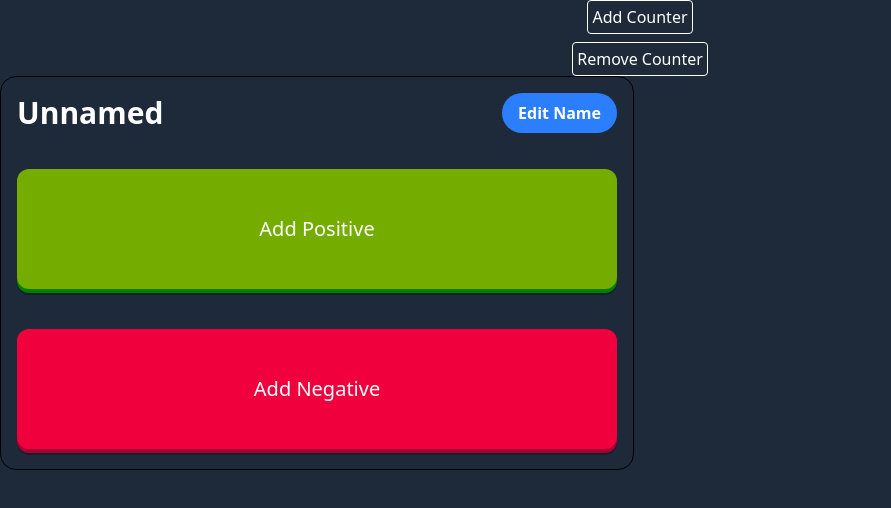
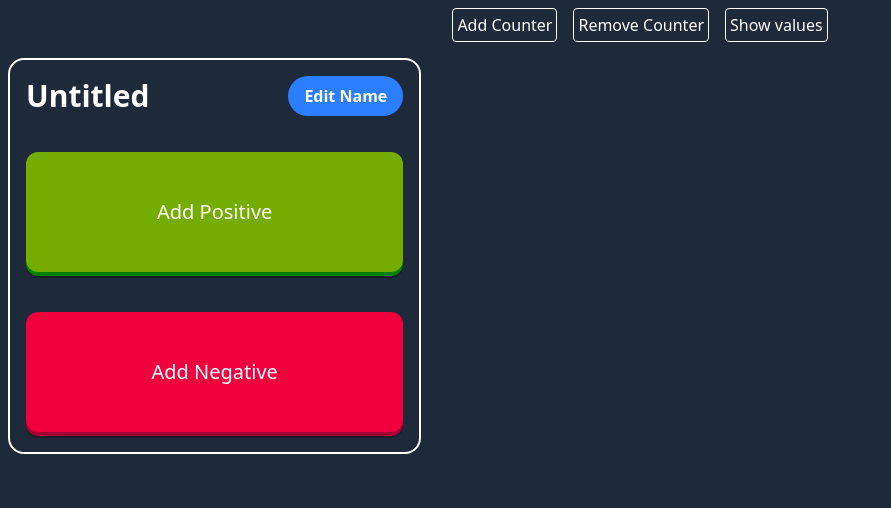
Before and after one commit to ramzialhaddad/blind-tally-counter, a SvelteKit app: page / in a window 1280 px wide. Both pictures are taken after a click on the button "Add Counter". Shown: the top 508 px of the page, without its empty margins (0-891 px from the left). Built offline with nearby package versions, Linux system fonts and the light colour scheme.

Commit message:
Adjusted CSS, Added showValues functionality
showValues requires more CSS to be prettier

```diff
--- a/src/routes/+page.svelte
+++ b/src/routes/+page.svelte
@@ -1,6 +1,7 @@
 <script lang="ts">
 	import Counter from "./Counter.svelte";
 	let counters: number = 0;
+    let showValuesFlag:boolean = false;
 
     function addCounter() {
         counters += 1;
@@ -10,16 +11,21 @@
         if(counters == 0) { return}
         counters -= 1;
 	}
+
+    function showValues(){
+        showValuesFlag = !showValuesFlag;
+	}
 </script>
 
-<div class="grid grid-cols-1 gap-y-2">
-	<button class="m-auto p-1 border-1 rounded text-white" onclick={() => addCounter()}>Add Counter</button>
-	<button class="m-auto p-1 border-1 rounded text-white" onclick={() => removeCounter()}>Remove Counter</button>
+<div class="flex justify-center gap-4 p-2">
+	<button class="p-1 border-1 rounded text-white" onclick={() => addCounter()}>Add Counter</button>
+	<button class="p-1 border-1 rounded text-white" onclick={() => removeCounter()}>Remove Counter</button>
+	<button class="p-1 border-1 rounded text-white" onclick={() => showValues()}>Show values</button>
 </div>
 
-<div class="grid grid-cols-2 gap-3">
+<div class="grid md:grid-cols-2 lg:grid-cols-3 gap-3 p-2">
 	{#each Array(counters) as e}
-		<Counter/>
+		<Counter showValues={showValuesFlag}/>
 		{e}
 	{/each}
 </div>
--- a/src/routes/Counter.svelte
+++ b/src/routes/Counter.svelte
@@ -1,10 +1,20 @@
 <script lang="ts">
+	let {showValues} = $props();
+
 	let positive = $state(0);
     let negative = $state(0);
-    let name = $state("Unnamed");
+    let name = $state("Untitled");
 	let colour = $state('white');
 	let colours = ['red', 'blue', 'orange', 'green', 'yellow', 'white'];
 	let editing: boolean = $state(false);
+
+    // Convert this to explicit type so typescript isnt angry in line 231
+    let borderColour = {'white':'border-white',
+						'red':'border-red-500',
+        				'blue':'border-blue-500',
+						'orange':'border-orange-500',
+						'green':'border-green-500',
+						'yellow':'border-yellow-500',};
 
     function addPositive(){
         positive++;
@@ -218,7 +228,8 @@
     }
 </style>
 
-<div class="border-1 rounded-2xl p-4 grid grid-cols-1 gap-y-10 relative">
+<div class="border-2 {borderColour[colour]} rounded-2xl p-4 grid grid-cols-1 gap-y-10 relative">
+	{#if !showValues}
 		<div class="flex justify-between items-center">
 			{#if editing}
 				<div class="flex flex-col gap-1">
@@ -251,14 +262,14 @@
 	<!--	<button class="m-auto p-1 border-1 rounded bg-red-600" onclick={() => addNegative()}>Add Negative</button>-->
 
 		<!-- https://getcssscan.com/css-buttons-examples "Button 82" by Josh W Comeau-->
-	<button class="button-green-pushable">
+		<button class="button-green-pushable" onclick={()=>addPositive()}>
 			<span class="button-green-shadow"></span>
 			<span class="button-green-edge"></span>
 			<span class="button-green-front text h-30">
 				Add Positive
 			</span>
 		</button>
-	<button class="button-red-pushable">
+		<button class="button-red-pushable" onclick={()=> addNegative()}>
 			<span class="button-red-shadow"></span>
 			<span class="button-red-edge"></span>
 			<span class="button-red-front text h-30">
@@ -285,4 +296,9 @@
 				Test
 			</span>
 		</button> -->
+	{:else}
+		<p class="text-white">Positive: {positive}</p>
+		<p class="text-white">Negative: {negative}</p>
+		<p class="text-white">Difference: {positive - negative}</p>
+	{/if}
 </div>
```
Lines whose indentation alone changed are shown as unchanged.
